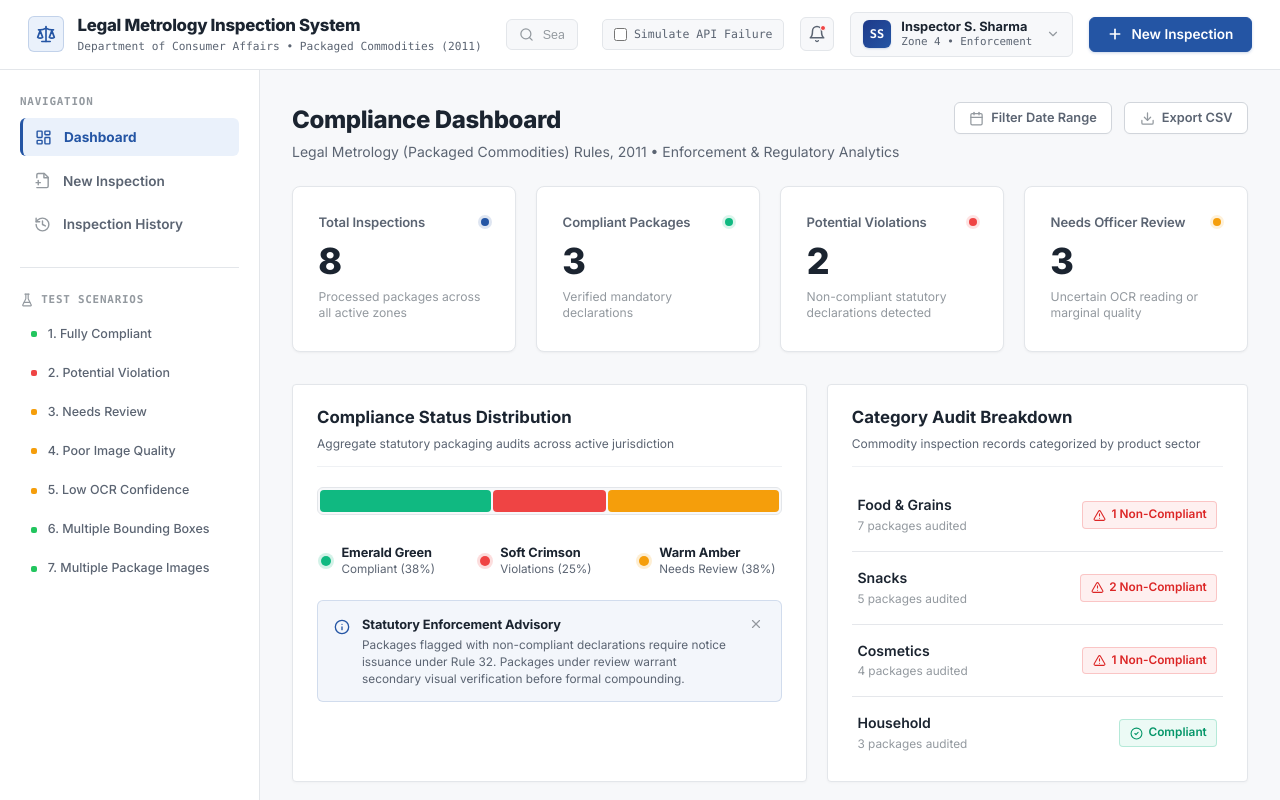
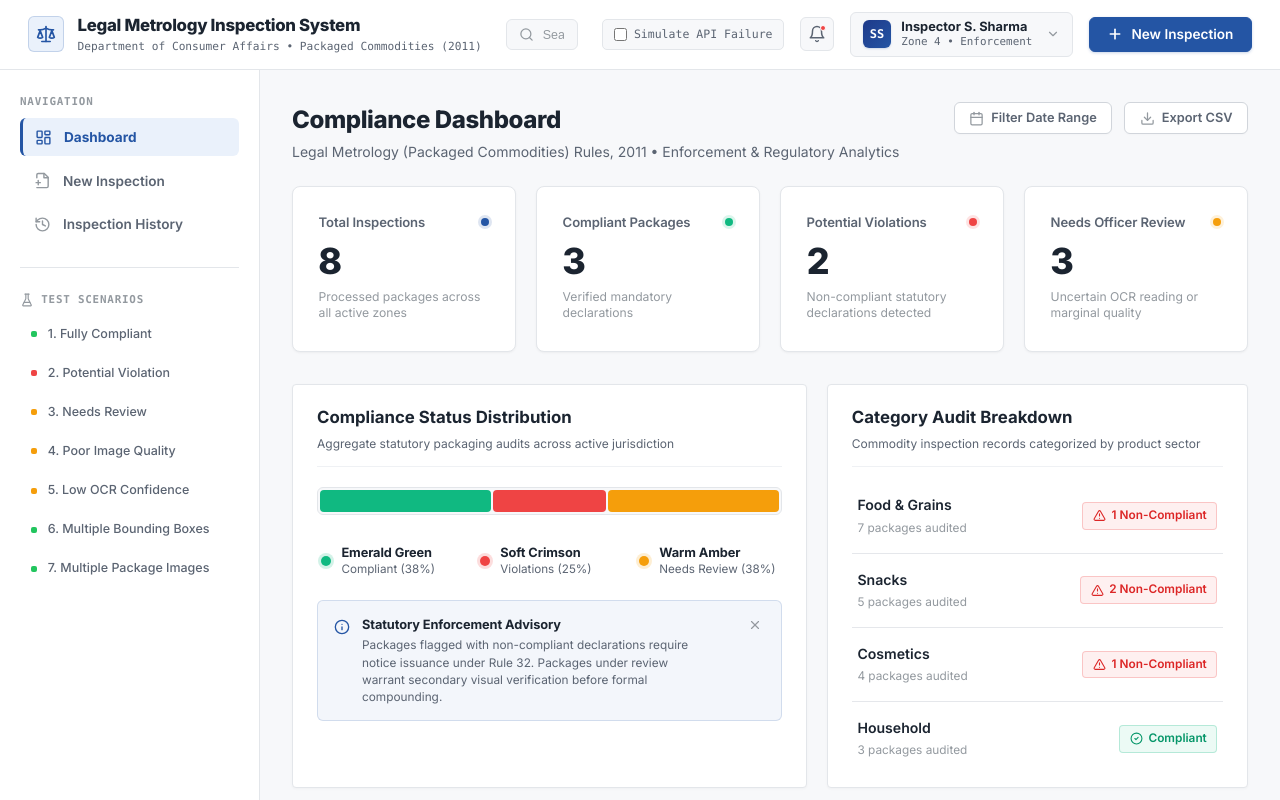
Before and after one commit to sathwikgampa/legal-metrology-compliance, a React (Vite) app in the folder frontend/: page / in a window 1280 px wide. Shown: the top 800 px of the page. Built offline with nearby package versions, Linux system fonts and the light colour scheme.

Commit message:
fix(ui): dynamic category card container height, advisory padding-right, and consistent subtext spacing

```diff
--- a/frontend/src/App.css
+++ b/frontend/src/App.css
@@ -1206,6 +1206,7 @@ body {
 
 .low-contrast-content {
   flex: 1;
+  padding-right: 2rem; /* Clear breathing room between text and close icon */
 }
 
 .low-contrast-title {
@@ -1220,7 +1221,7 @@ body {
   font-size: 0.74rem;
   color: var(--ink-soft);
   margin-top: 0.2rem;
-  line-height: 1.4;
+  line-height: 1.45;
 }
 
 .low-contrast-dismiss {
@@ -1228,19 +1229,29 @@ body {
   border: none;
   color: var(--ink-faint);
   cursor: pointer;
-  padding: 2px;
-  border-radius: 3px;
-  transition: color 0.15s ease;
+  padding: 3px;
+  border-radius: 4px;
+  transition: all 0.15s ease;
+  flex-shrink: 0;
 }
 
 .low-contrast-dismiss:hover {
   color: var(--ink);
+  background-color: rgba(0, 0, 0, 0.05);
 }
 
 /* Category Audit Breakdown Card */
+.category-audit-card {
+  height: auto !important;
+  min-height: fit-content !important;
+  display: flex;
+  flex-direction: column;
+}
+
 .category-audit-list {
   display: flex;
   flex-direction: column;
+  flex: 1;
 }
 
 /* Product row with subtle, light-gray horizontal divider line between each row */
@@ -1270,7 +1281,7 @@ body {
 .cat-row-info {
   display: flex;
   flex-direction: column;
-  gap: 0.15rem;
+  gap: 0.25rem; /* Consistent vertical spacing for all subtext */
 }
 
 .cat-row-name {
--- a/frontend/src/pages/DashboardPage.jsx
+++ b/frontend/src/pages/DashboardPage.jsx
@@ -209,7 +209,7 @@ export default function DashboardPage() {
         </div>
 
         {/* Category Audit Breakdown Card */}
-        <div className="content-card">
+        <div className="content-card category-audit-card">
           <div className="card-header">
             <h3 className="card-title">Category Audit Breakdown</h3>
             <span className="card-subtitle">
```
